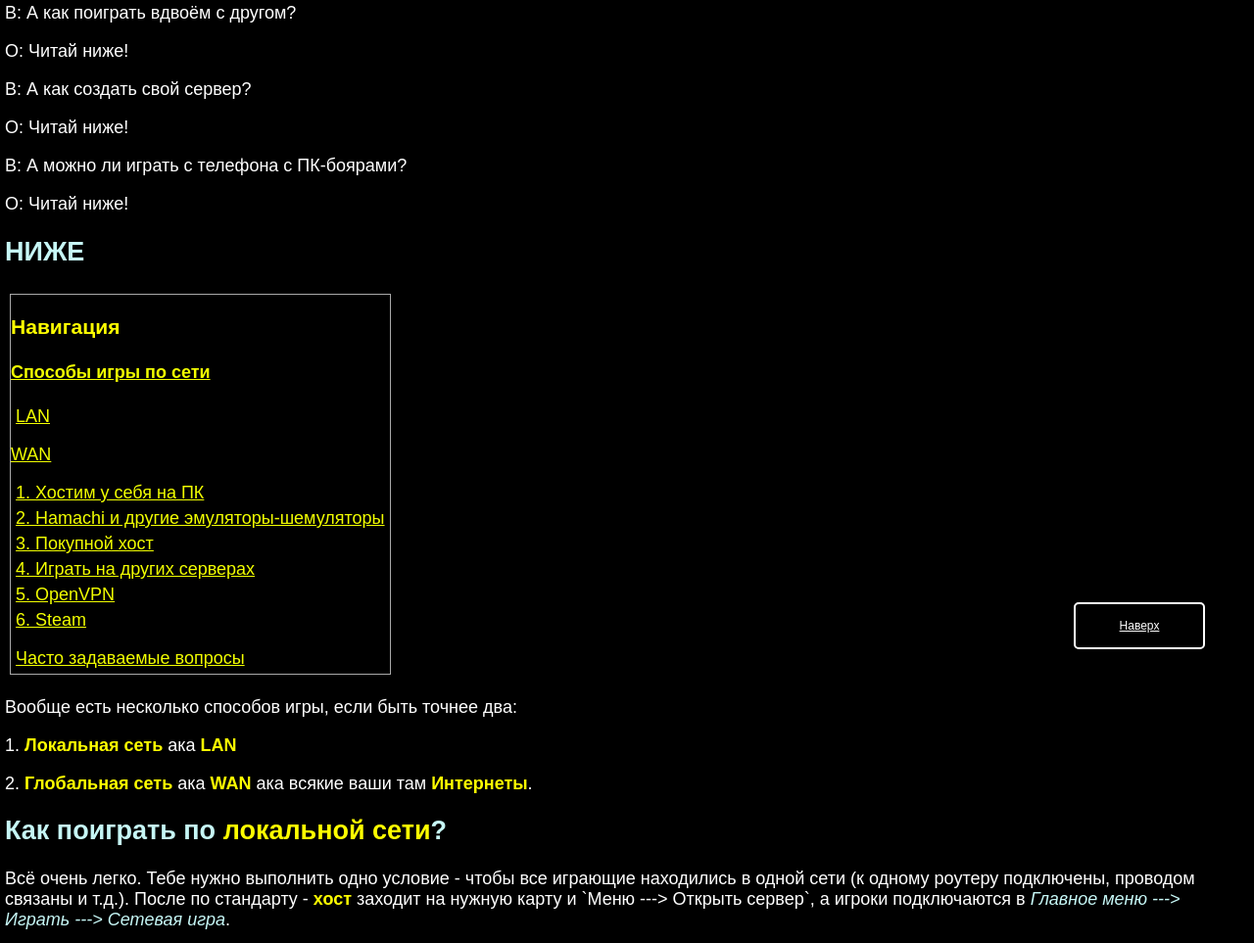
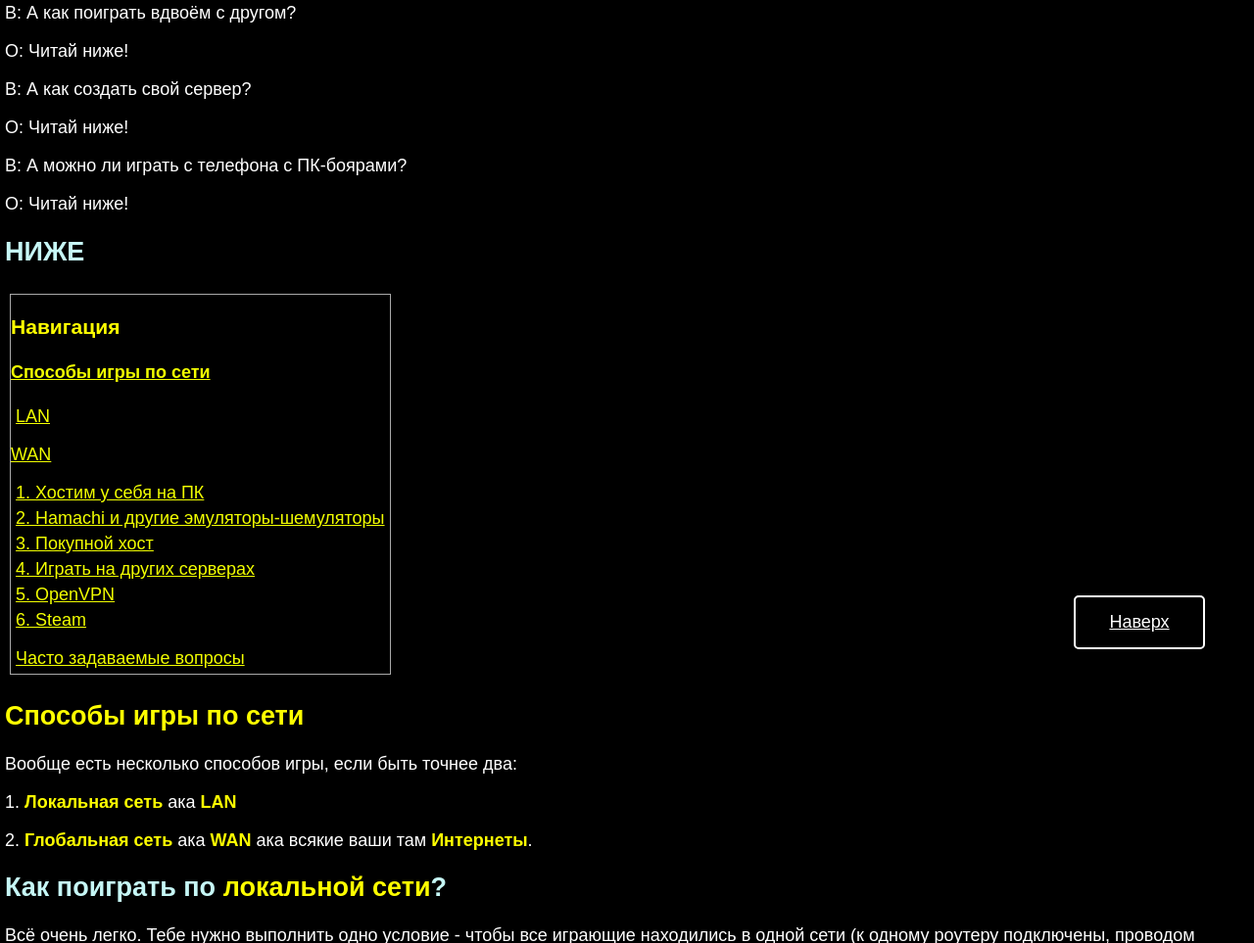
Before and after one commit to how-make-server/how-make-server.github.io, a plain HTML site: page index.html in a window 1280 px wide. Shown: the part 87-1050 px from the top of the page at 98% size. Drawn offline with Linux system fonts and the light colour scheme.

Commit message:
Add files via upload

```diff
--- a/index.html
+++ b/index.html
@@ -39,7 +39,7 @@
 			right: 50px;
 			cursor: pointer;
 			color: white;
-			font-size: 12px;
+			font-size: 18px;
 			border-radius: 5px;
 			-moz-border-radius: 5px;
 			-webkit-border-radius: 5px;
@@ -55,6 +55,7 @@
 		.pp {
 			color: white;
 			margin: 5px;
+			font-size: 18px;
 		}
 		/* Жирный текст */
 		strong {
@@ -104,8 +105,8 @@
 	</div>
 
 	<!-- Тег #a -->
-
-	<p><a name = "a">Вообще есть несколько способов игры, если быть точнее два:</a></p>
+	<p><h2><strong><a name = "a">Способы игры по сети</a></strong></h2></p>
+	<p>Вообще есть несколько способов игры, если быть точнее два:</p>
 	<p>1. <strong class = "fix">Локальная сеть</strong> ака <strong class = "fix">LAN</strong></p>
 	<p>2. <strong>Глобальная сеть</strong> ака <strong>WAN</strong> ака всякие ваши там <strong>Интернеты</strong>.</p>
 	<p></p>
```
